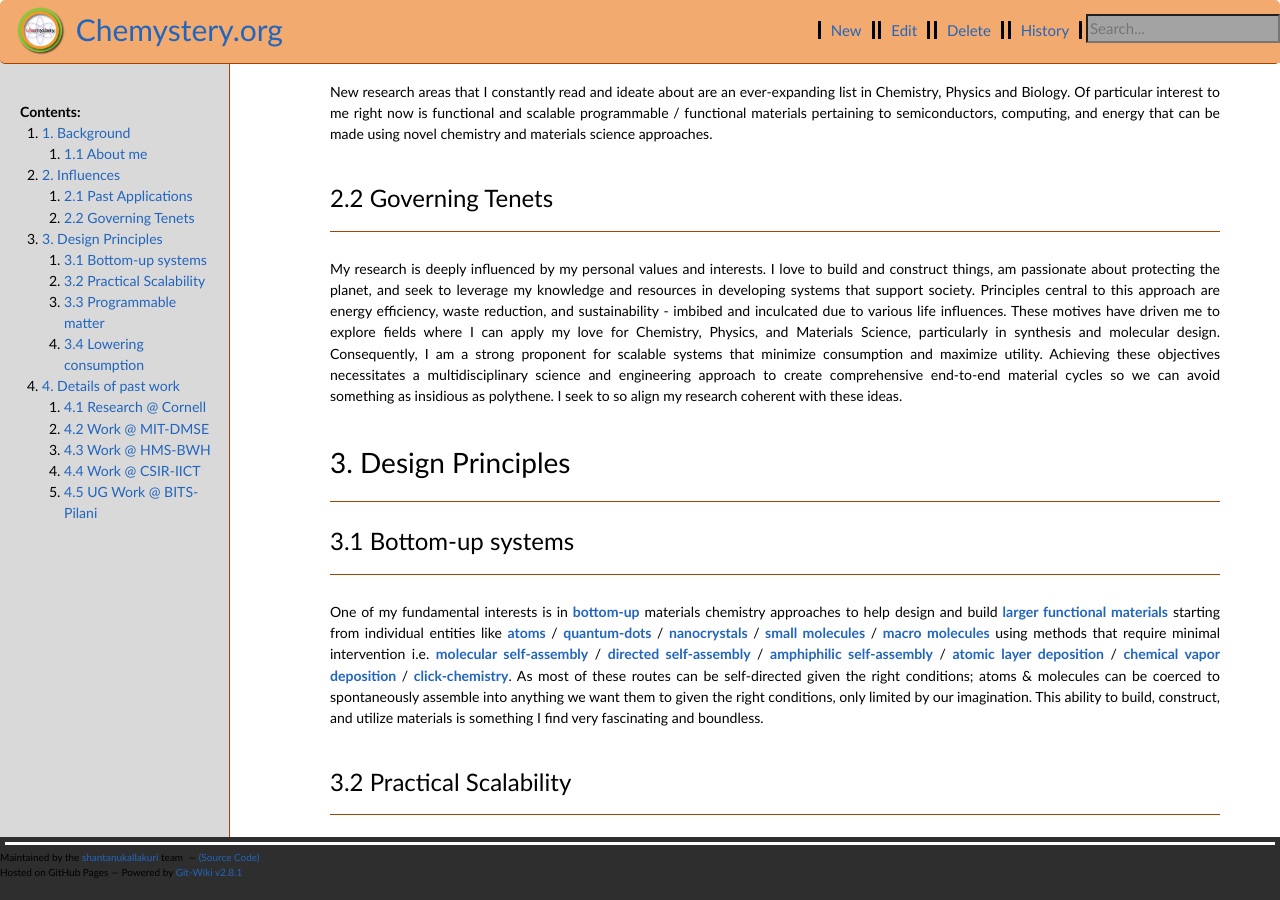
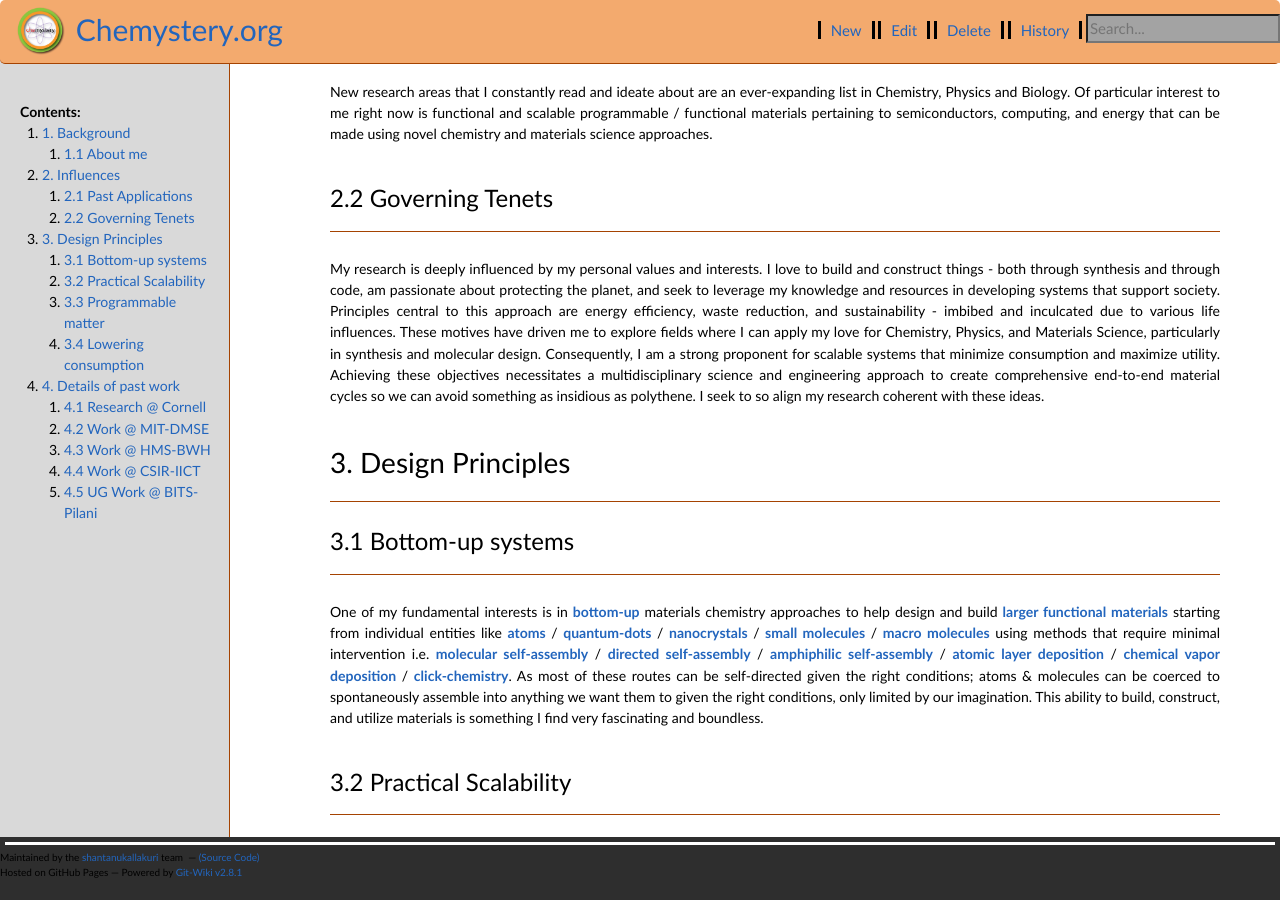
Before and after one commit to shantanukallakuri/shantanukallakuri.github.io, a Jekyll site: the page built from wiki/0_research_portfolio.md, in a window 1280 px wide and 900 px high, scrolled down 707 px. Built offline with Jekyll 4.4.1, drawn with Linux system fonts in a browser that asks for light colours; nearby versions of some CDN libraries; our own code applies the rules of GitHub Pages for plain Markdown files.

Commit message:
#0063 - 092024 - Updated all pages and index and config and font, colors

```diff
--- a/wiki/0_research_portfolio.md
+++ b/wiki/0_research_portfolio.md
@@ -20,7 +20,7 @@
 <br/><br/>
 
 ### 2.2 Governing Tenets
-My research is deeply influenced by my personal values and interests. I love to build and construct things, am passionate about protecting the planet, and seek to leverage my knowledge and resources in developing systems that support society. Principles central to this approach are energy efficiency, waste reduction, and sustainability - imbibed and inculcated due to various life influences. These motives have driven me to explore fields where I can apply my love for Chemistry, Physics, and Materials Science, particularly in synthesis and molecular design. Consequently, I am a strong proponent for scalable systems that minimize consumption and maximize utility. Achieving these objectives necessitates a multidisciplinary science and engineering approach to create comprehensive end-to-end material cycles so we can avoid something as insidious as polythene. I seek to so align my research coherent with these ideas.<br/><br/>
+My research is deeply influenced by my personal values and interests. I love to build and construct things - both through synthesis and through code, am passionate about protecting the planet, and seek to leverage my knowledge and resources in developing systems that support society. Principles central to this approach are energy efficiency, waste reduction, and sustainability - imbibed and inculcated due to various life influences. These motives have driven me to explore fields where I can apply my love for Chemistry, Physics, and Materials Science, particularly in synthesis and molecular design. Consequently, I am a strong proponent for scalable systems that minimize consumption and maximize utility. Achieving these objectives necessitates a multidisciplinary science and engineering approach to create comprehensive end-to-end material cycles so we can avoid something as insidious as polythene. I seek to so align my research coherent with these ideas.<br/><br/>
 
 ## 3. Design Principles
 ### 3.1 Bottom-up systems
```
Also changed, not shown: 4 other files.
